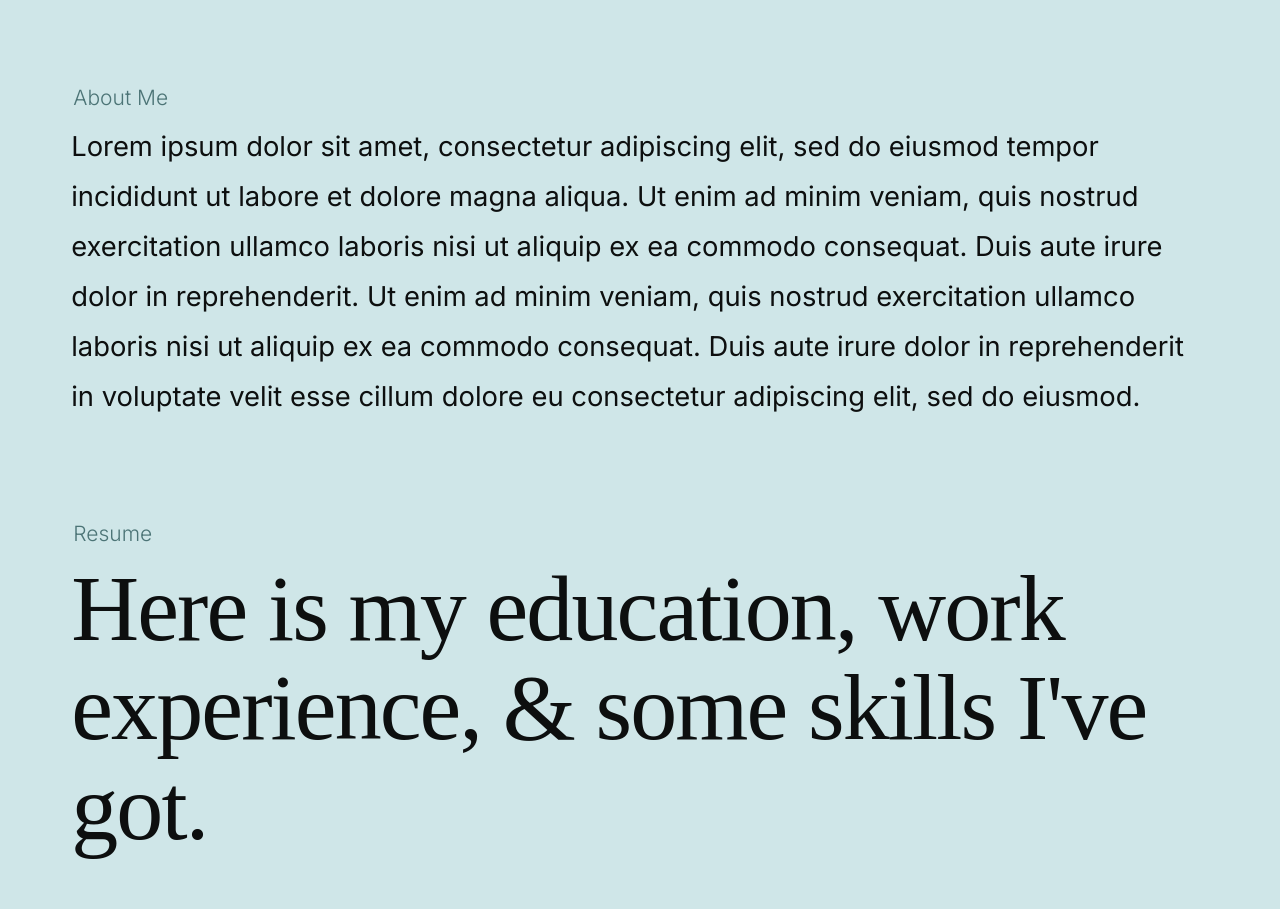
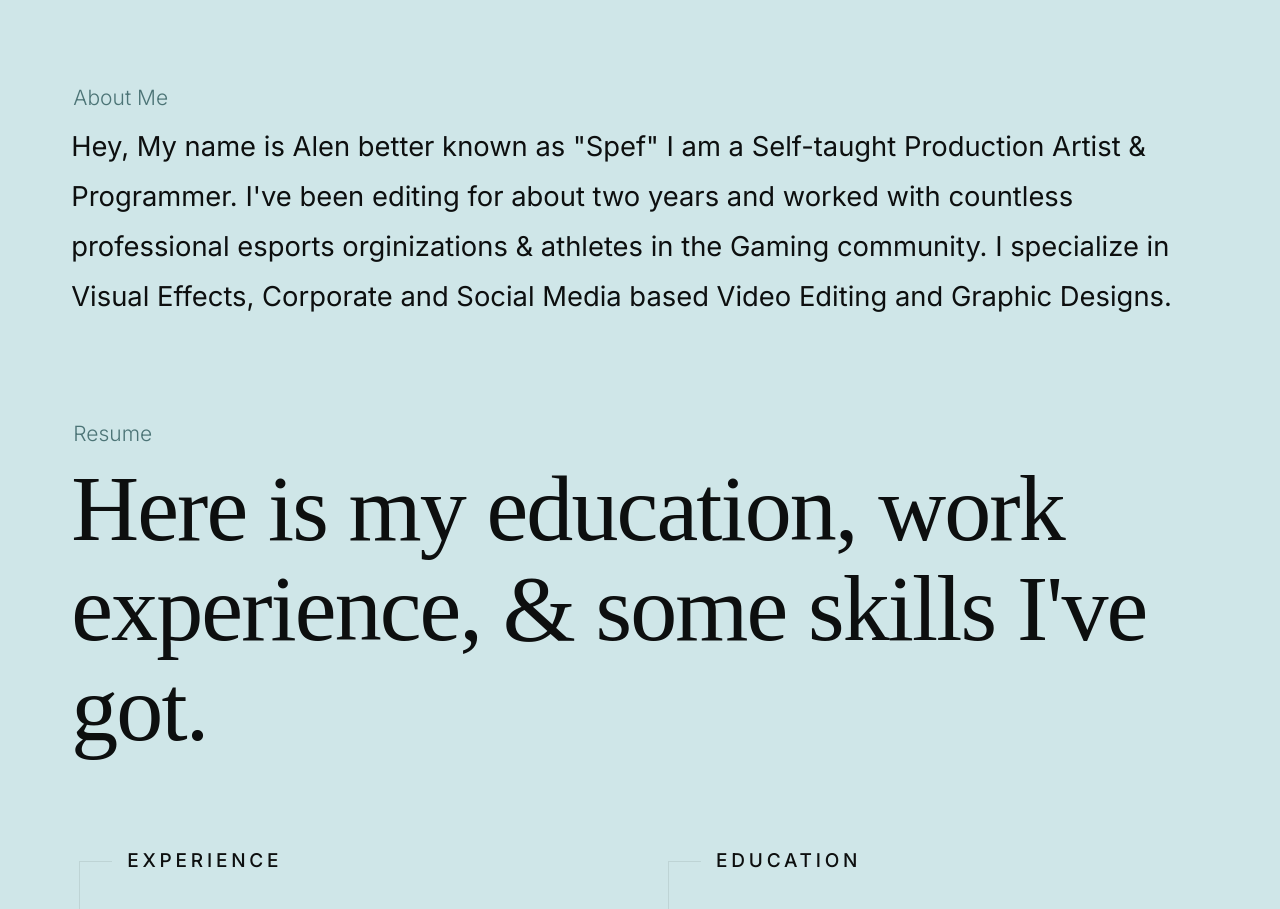
Before and after one commit to spef1x/spef.info, a plain HTML site: page index.html in a window 1280 px wide. Shown: the part 1520-2429 px from the top of the page. Drawn offline with Linux system fonts and the light colour scheme; a web font is replaced by a local one.

Commit message:
changes commit

```diff
--- a/index.html
+++ b/index.html
@@ -6,7 +6,7 @@
     ================================================== -->
     <meta charset="utf-8">
     <meta name="viewport" content="width=device-width, initial-scale=1">
-    <title>Augustine</title>
+    <title>spef</title>
 
     <script>
         document.documentElement.classList.remove('no-js');
@@ -50,7 +50,7 @@
              <div class="s-header__block">
                 <div class="s-header__branding">
                     <p class="site-title">
-                        <a href="index.html" rel="home">Augustine.</a>
+                        <img src="apple-touch-icon.png" alt="spef" width="75" height="75">
                     </p>
                 </div>
 
@@ -109,9 +109,10 @@
 
                     <div class="s-intro__text">
                         <h1 class="s-intro__text-huge animate-on-load">
-                            Augustine
+                            Spef
                         </h1>
-                        <h3 class="animate-on-load">Digital Designer <span>+</span> Developer</h3>
+                        <h3 class="animate-on-load">Visual Artist <span>+</span> Aspiring Developer
+                        </h3>
                     </div>
 
                     <div class="s-intro__bg"></div>
@@ -134,13 +135,10 @@
                         <h2 class="text-pretitle animate-on-load">About Me</h2>
 
                         <p class="attention-getter animate-on-load">
-                        Lorem ipsum dolor sit amet, consectetur adipiscing elit, sed do eiusmod tempor
-                        incididunt ut labore et dolore magna aliqua. Ut enim ad minim veniam, quis nostrud
-                        exercitation ullamco laboris nisi ut aliquip ex ea commodo consequat. Duis aute
-                        irure dolor in reprehenderit. Ut enim ad minim veniam, quis nostrud exercitation
-                        ullamco laboris nisi ut aliquip ex ea commodo consequat. Duis aute irure dolor
-                        in reprehenderit in voluptate velit esse cillum dolore eu consectetur adipiscing
-                        elit, sed do eiusmod.
+                            Hey, My name is Alen better known as "Spef"
+
+                            I am a Self-taught Production Artist & Programmer. I've been editing for about two years and worked with countless professional esports orginizations & athletes in the Gaming community.
+                            I specialize in Visual Effects, Corporate and Social Media based Video Editing and Graphic Designs.
                         </p>
                     </div>
                 </div>
```
Also changed, not shown: android-chrome-192x192.png, android-chrome-512x512.png, apple-touch-icon.png, favicon-16x16.png, favicon-32x32.png, favicon.ico, readme.txt (deleted), site.webmanifest (deleted).
